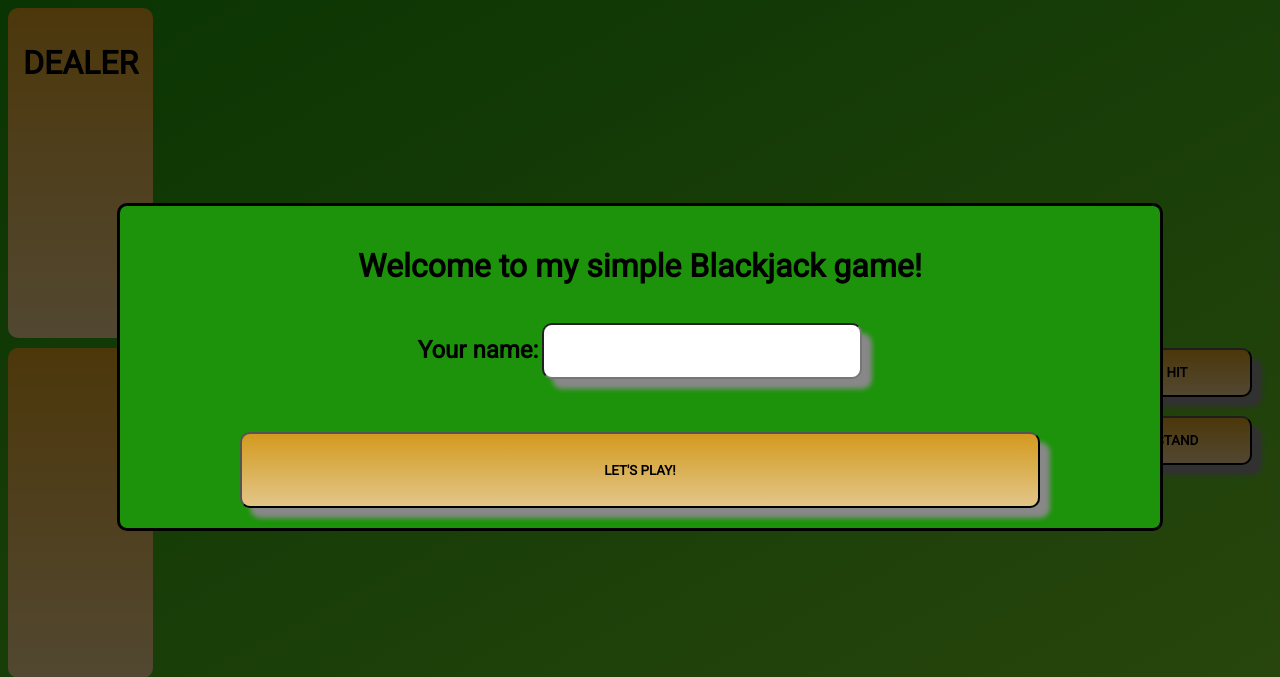
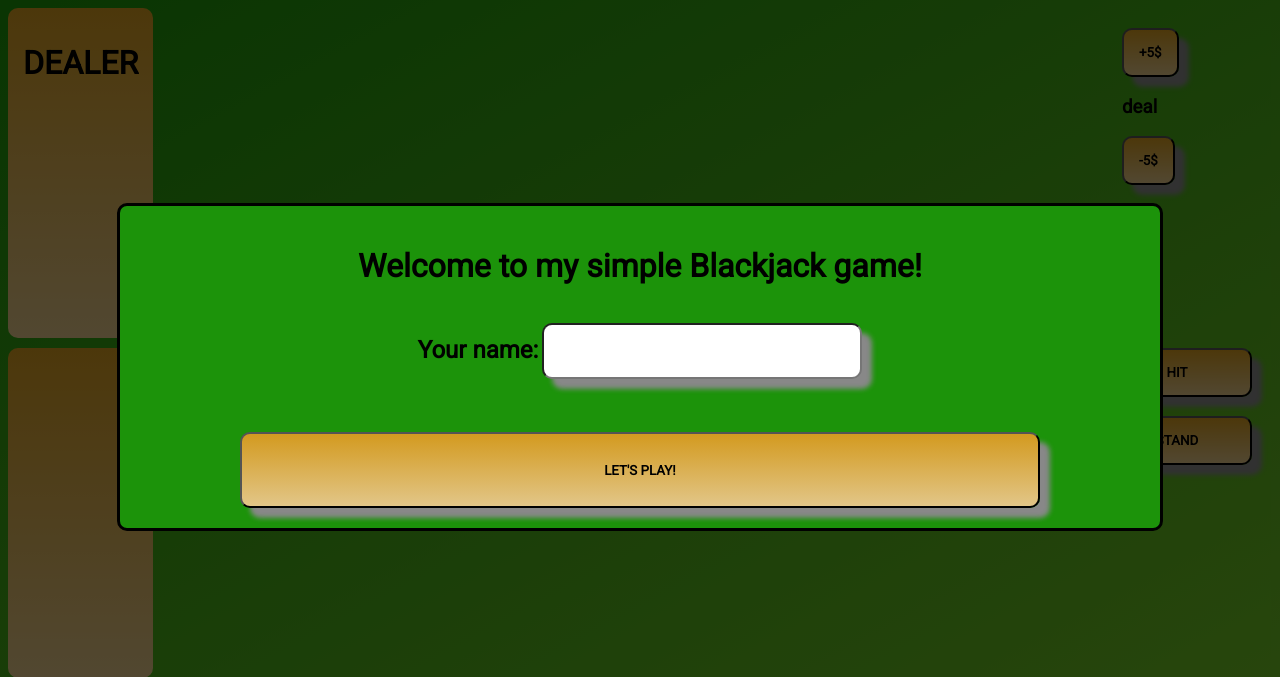
Before and after one commit to Glitches/blackjackjavascript, a PHP site: page /blackjack.html in a window 1280 px wide. Shown: the top 677 px of the page. Run offline with PHP 8.4, Linux system fonts and the light colour scheme; some libraries are stand-ins or nearby versions.

Commit message:
Add first bet sistem

```diff
--- a/blackjack.html
+++ b/blackjack.html
@@ -59,6 +59,12 @@
     <!-- dealer's card row -->
     <div id="dealer-name"><h1>DEALER</h1></div>
     <div class="container" id="dealer"></div>
+    <div id="money-maker">
+
+      <button id="plus">+5$</button>
+      <h3>deal</h3>
+      <button id="minus">-5$</button>
+    </div>
     <!-- player's card row -->
     <div id="player-name"><div id="myPoints"></div></div>
 
--- a/style.css
+++ b/style.css
@@ -55,6 +55,12 @@ img {
   grid-column: 10;
   grid-row: 2;
   padding-right: 20px;
+}
+
+#money-maker {
+  grid-column: 10;
+  grid-row: 1;
+  padding: 20px;
 }
 
 #dealer {
```
